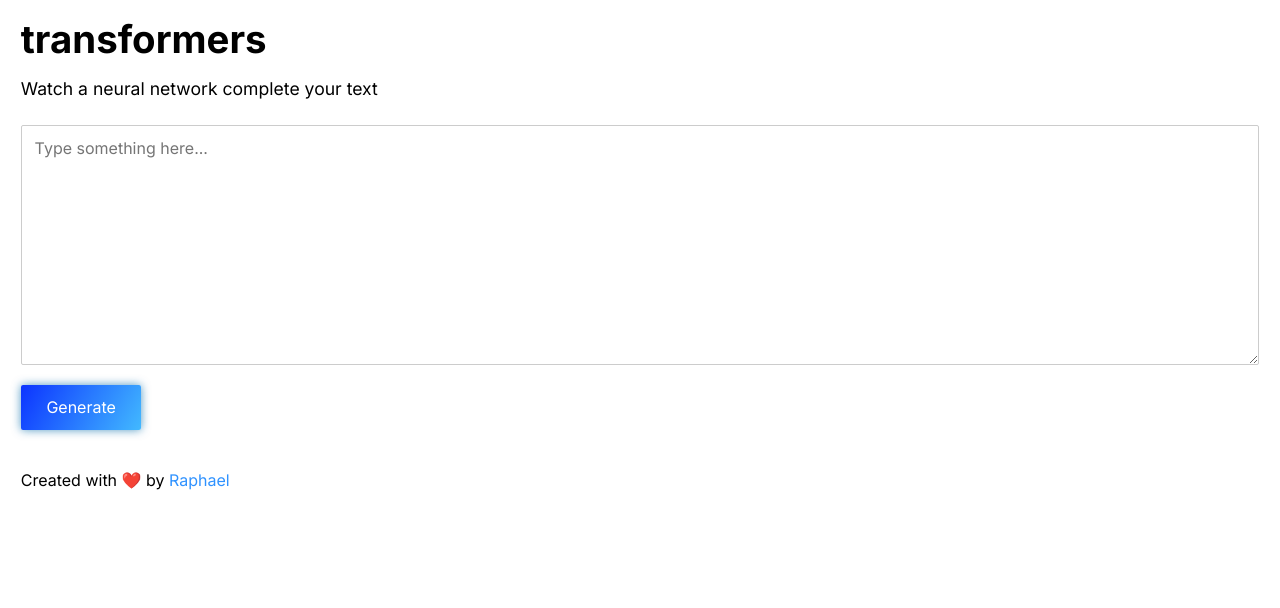
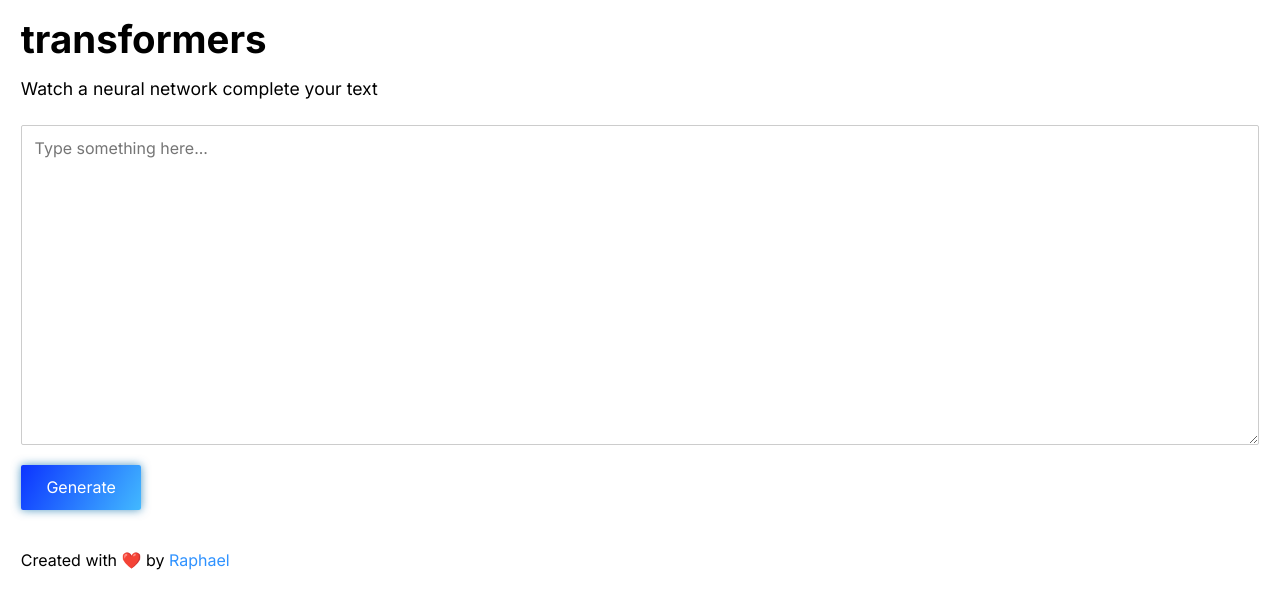
Before and after one commit to raphtlw/transformers, a Svelte app: page / in a window 1280 px wide. Shown: the top 608 px of the page. Built offline with nearby package versions, Linux system fonts and the light colour scheme.

Commit message:
General improvements

```diff
--- a/package.json
+++ b/package.json
@@ -16,7 +16,7 @@
     "svelte": "^3.0.0"
   },
   "dependencies": {
-    "@js-random/string": "^0.3.5",
+    "random-words": "^1.1.1",
     "sirv-cli": "^0.4.4"
   }
 }
--- a/src/App.svelte
+++ b/src/App.svelte
@@ -1,5 +1,5 @@
 <script>
-  import randomString from "@js-random/string";
+  import randomWords from "random-words";
 
   let input = "";
   let generate = "Generate";
@@ -7,9 +7,9 @@
   const generateText = () => {
     generate = "Generating...";
     const prefix = new String(input);
-    const randomInput = setInterval(
-      () => (input = randomString(input.length, prefix)),
-      200
+    const randomizeInput = setInterval(
+      () => (input = input + " " + randomWords()),
+      1000
     );
 
     fetch("https://gpt2-epjrw3kbeq-uc.a.run.app", {
@@ -23,7 +23,7 @@
     })
       .then(res => res.json())
       .then(res => {
-        clearInterval(randomInput);
+        clearInterval(randomizeInput);
         input = res.text;
         generate = "Generate Another";
       });
@@ -53,7 +53,7 @@
   }
   textarea {
     padding: 0.8rem;
-    height: 15rem;
+    height: 20rem;
     width: 100%;
     resize: vertical;
   }
```
Also changed, not shown: 1 other file (tests, documents, lock files or other folders).
